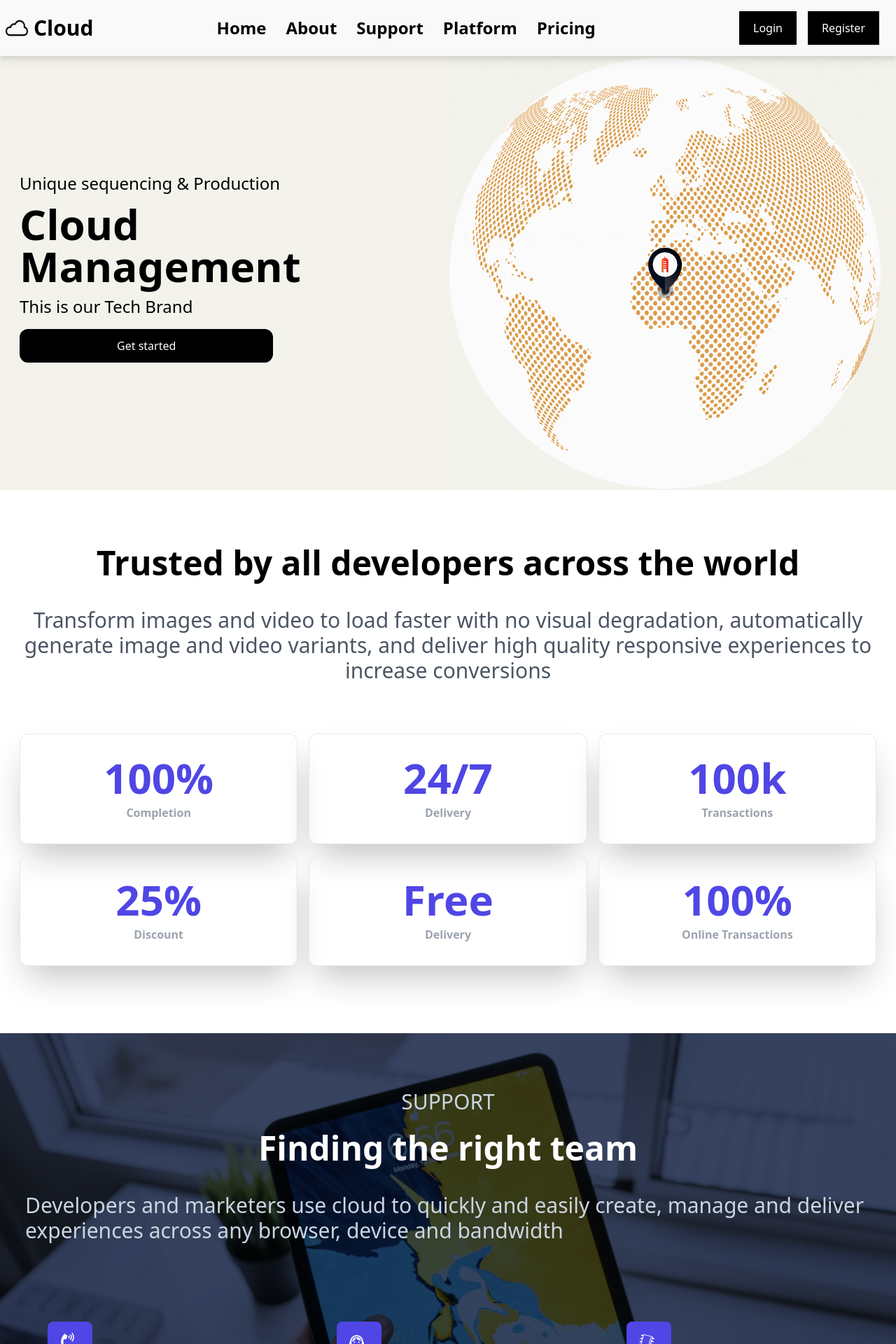
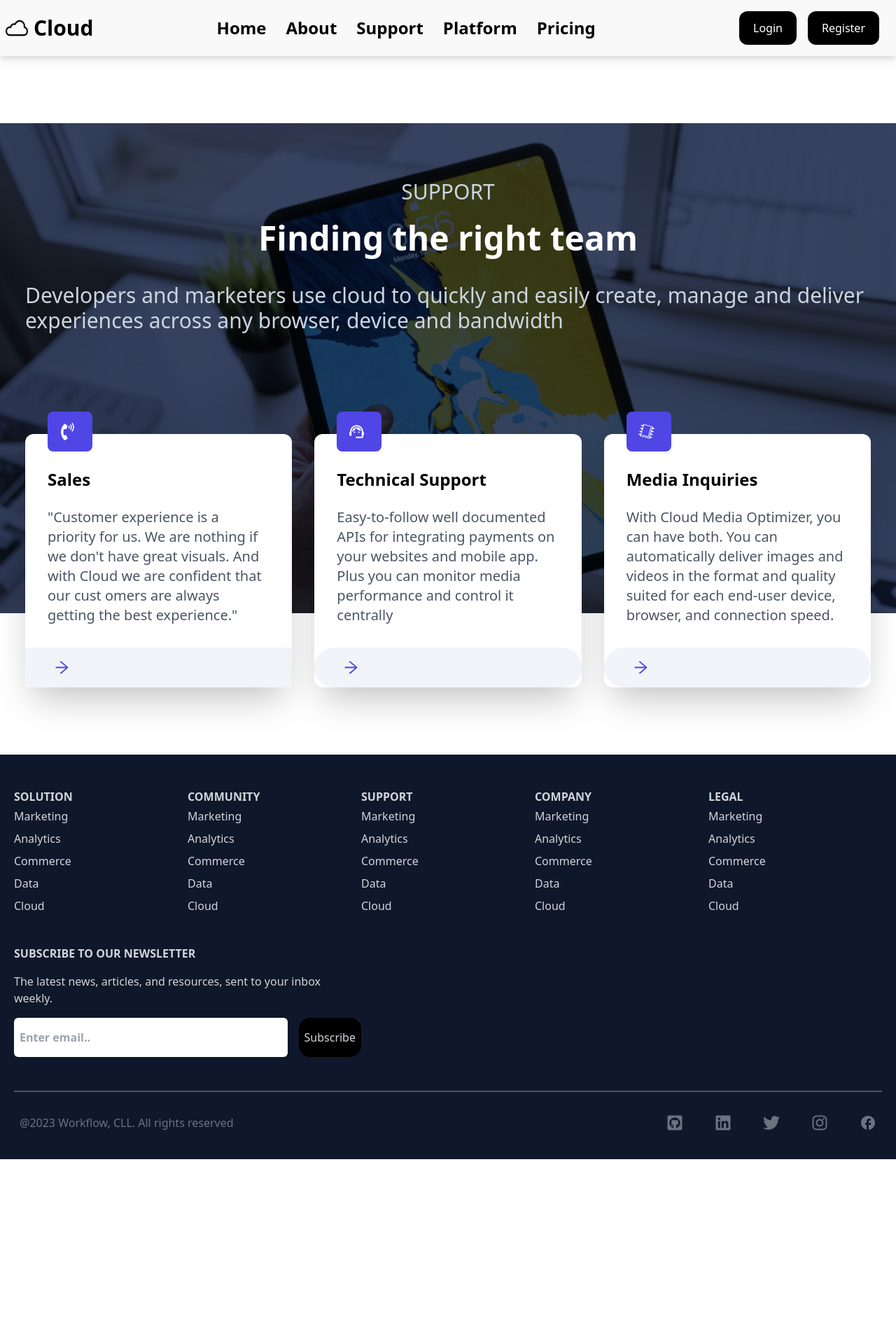
Before and after one commit to Emmanuelgithunt/react-cloud-app, a React (Create React App) app: page /support in a window 1280 px wide. Shown: the top 1920 px of the page at 70% size. After the commit the page ends 1656 px from the top, so only its background shows below. Built offline with nearby package versions, Linux system fonts and the light colour scheme.

Commit message:
Linked the innerpages

```diff
--- a/src/App.js
+++ b/src/App.js
@@ -2,13 +2,27 @@ import React from 'react'
 import './App.css';
 import HomePage from './Pages/HomePage';
 import Navbar from './Components/Navbar';
+import Footer from './Components/Footer';
+import About from './Pages/About';
+import Support from './Pages/Support';
+import Platform from './Pages/Platform';
+import {BrowserRouter as Router, Routes, Route} from 'react-router-dom';
+import Pricing from './Pages/Pricing';
 
 const App = () => {
   return (
-    <div>
+    <Router>
       <Navbar/>
-      <HomePage/>
-    </div>
+      <Routes>
+        <Route path='/' element={<HomePage/>}/>
+        <Route path='/about' element={<About/>}/>
+        <Route path='/platform' element={<Platform/>}/>
+        <Route path='/pricing' element={<Pricing/>}/>
+        <Route path='/support' element={<Support/>}/>
+      </Routes>
+
+      <Footer/>
+    </Router>
   )
 }
 
--- /dev/null
+++ b/src/Components/Footer.js
@@ -0,0 +1,104 @@
+import React from 'react'
+import { MdFacebook } from "react-icons/md";
+import {FaGithubSquare, FaLinkedin, FaTwitter, FaInstagram} from "react-icons/fa";
+import { useState } from 'react';
+
+const Footer = () => {
+    const year = new Date().getFullYear();
+
+    const [Subscribe, setSubscribe] = useState("");
+
+    const submit = (e) => {
+        e.preventDefault()
+    };
+
+  return (
+    <div className='w-full mt-24 bg-slate-900 text-gray-300 py-2 px-2'>
+      <div className='max-w-[1240px] mx-auto grid grid-cols-2 md:grid-cols-5 border-b-2 border-gray-600 py-8'>
+
+        <div>
+            <h6 className='font-bold uppercase pt-2'>Solution</h6>
+            <ul>
+                <li className='py-1'>Marketing</li>
+                <li className='py-1'>Analytics</li>
+                <li className='py-1'>Commerce</li>
+                <li className='py-1'>Data</li>
+                <li className='py-1'>Cloud</li>
+            </ul>
+        </div>
+
+        <div>
+            <h6 className='font-bold uppercase pt-2'>Community</h6>
+            <ul>
+                <li className='py-1'>Marketing</li>
+                <li className='py-1'>Analytics</li>
+                <li className='py-1'>Commerce</li>
+                <li className='py-1'>Data</li>
+                <li className='py-1'>Cloud</li>
+            </ul>
+        </div>
+
+        <div>
+            <h6 className='font-bold uppercase pt-2'>Support</h6>
+            <ul>
+                <li className='py-1'>Marketing</li>
+                <li className='py-1'>Analytics</li>
+                <li className='py-1'>Commerce</li>
+                <li className='py-1'>Data</li>
+                <li className='py-1'>Cloud</li>
+            </ul>
+        </div>
+
+        <div>
+            <h6 className='font-bold uppercase pt-2'>Company</h6>
+            <ul>
+                <li className='py-1'>Marketing</li>
+                <li className='py-1'>Analytics</li>
+                <li className='py-1'>Commerce</li>
+                <li className='py-1'>Data</li>
+                <li className='py-1'>Cloud</li>
+            </ul>
+        </div>
+
+        <div>
+            <h6 className='font-bold uppercase pt-2'>Legal</h6>
+            <ul>
+                <li className='py-1'>Marketing</li>
+                <li className='py-1'>Analytics</li>
+                <li className='py-1'>Commerce</li>
+                <li className='py-1'>Data</li>
+                <li className='py-1'>Cloud</li>
+            </ul>
+        </div>
+
+        <div className='col-span-2 pt-8 mt-8 md:pt-2'>
+            <p className='font-bold uppercase'>Subscribe to our newsletter</p>
+            <p className='py-4'>The latest news, articles, and resources, sent to your inbox weekly.</p>
+
+            <form className='flex flex-col sm:flex-row' onSubmit={submit}>
+                <input type='email'
+                placeholder='Enter email..'
+                className='w-full p-2 mr-4 rounded-md mb-4 text-black font-bold'
+                value={Subscribe} onChange={(e) =>
+                setSubscribe(e.target.value)} />
+                <button className='p-2 mb-4 bg-black rounded-2xl py-4'>Subscribe</button>
+            </form>
+
+        </div>
+      </div>
+
+      <div className='flex flex-col max-w-[1240px] px-2 py-4 mx-auto justify-between sm:flex-row text-center text-gray-500'>
+        <p className='py-4'>@{year} Workflow, CLL. All rights reserved</p>
+        <div className='flex justify-between sm:w-[300px] pt-4 text-2xl'>
+            <a href=''><FaGithubSquare/></a>
+            <a href=''><FaLinkedin/></a>
+            <a href=''><FaTwitter/></a>
+            <a href=''><FaInstagram/></a>
+            <a href=''>< MdFacebook/></a>
+        </div>
+      </div>
+    </div>
+  )
+}
+
+export default Footer
--- a/src/Components/Navbar.js
+++ b/src/Components/Navbar.js
@@ -1,6 +1,7 @@
 import React from 'react'
 import cloudLogo from '../Assets/cloud-icon-8.png';
 import {AiOutlineBars, AiOutlineCloseCircle} from 'react-icons/ai';
+import {Link} from 'react-router-dom';
 import { useState } from 'react';
 
 const Navbar = () => {
@@ -21,17 +22,17 @@ const Navbar = () => {
         <div className='flex items-center'>
             <h1 className='text-4xl font-bold mr-4 sm:text-3xl flex'> <img src={cloudLogo} className='w-8 mr-2' alt='Cloud-logo'/>Cloud</h1>
             <ul className='hidden md:flex gap-7 font-bold text-2xl px-40'>
-                <li>Home</li>
-                <li>About</li>
-                <li>Support</li>
-                <li>Platform</li>
-                <li>Pricing</li>
+                <Link to='/'><li>Home</li></Link>
+                <Link to='/about'><li>About</li></Link>
+                <Link to='/support'><li>Support</li></Link>
+                <Link to='/platform'><li>Platform</li></Link>
+                <Link to='/pricing'><li>Pricing</li></Link>
             </ul>
         </div>
 
         <div className='hidden md:flex pr-4'>
-            <button className='border-none bg-black text-white rounded-x1 px-5 py-3 mr-4'>Login</button>
-            <button className='border-none bg-black text-white rounded-x1 px-5 py-3 mr-43'>Register</button>
+            <button className='border-none bg-black text-white rounded-xl px-5 py-3 mr-4'>Login</button>
+            <button className='border-none bg-black text-white rounded-xl px-5 py-3 mr-43'>Register</button>
         </div>
 
         <div className='md:hidden mr-4' onClick={handleClick}>
--- a/src/InnerPages/HeroPage3.js
+++ b/src/InnerPages/HeroPage3.js
@@ -30,7 +30,7 @@ const HeroPage3 = () => {
               <p className='text-gray-600 text-xl'>"Customer experience is a priority for us. We are nothing if we don't have great visuals. And with Cloud we are confident that our cust omers are always getting the best experience."</p>
             </div>
 
-            <div className='bg-slate-100 pl-8 py-4 hover:bg-slate-200 rounded-[50px]'>
+            <div className='bg-slate-100 pl-8 py-4 hover:bg-slate-200 hover:rounded-[50px]'>
               <p className='flex items-center text-indigo-600 hover:text-indigo-800'><span className='w-5 ml-2'><AiOutlineArrowRight size={25}/></span></p>
             </div>
           </div>
--- a/src/InnerPages/HeroPage5.js
+++ b/src/InnerPages/HeroPage5.js
@@ -3,7 +3,7 @@ import {BsCheck2} from 'react-icons/bs'
 
 const HeroPage5 = () => {
   return (
-    <div className='w-full text-white my-2 rounded-t-[50px]'>
+    <div className='w-full text-white my-2 rounded-t-[50px] bg-indigo-600'>
       <div className='max-w-[800px] bg-slate-900 absolute min-blend-overlay'></div>
 
 
--- /dev/null
+++ b/src/Pages/About.js
@@ -0,0 +1,12 @@
+import React from 'react'
+import HeroPage2 from '../InnerPages/HeroPage2'
+
+const About = () => {
+  return (
+    <div className='pt-[10vh]'>
+      <HeroPage2/>
+    </div>
+  )
+}
+
+export default About
--- /dev/null
+++ b/src/Pages/Platform.js
@@ -0,0 +1,12 @@
+import React from 'react'
+import HeroPage4 from '../InnerPages/HeroPage4'
+
+const Platform = () => {
+  return (
+    <div className='pt-[10vh]'>
+      <HeroPage4/>
+    </div>
+  )
+}
+
+export default Platform
--- /dev/null
+++ b/src/Pages/Pricing.js
@@ -0,0 +1,12 @@
+import React from 'react'
+import HeroPage5 from '../InnerPages/HeroPage5'
+
+const Pricing = () => {
+  return (
+    <div className='pt-[10vh]'>
+      <HeroPage5/>
+    </div>
+  )
+}
+
+export default Pricing
--- /dev/null
+++ b/src/Pages/Support.js
@@ -0,0 +1,12 @@
+import React from 'react'
+import HeroPage3 from '../InnerPages/HeroPage3'
+
+const Support = () => {
+  return (
+    <div className='pt-[10vh]'>
+      <HeroPage3/>
+    </div>
+  )
+}
+
+export default Support
```
